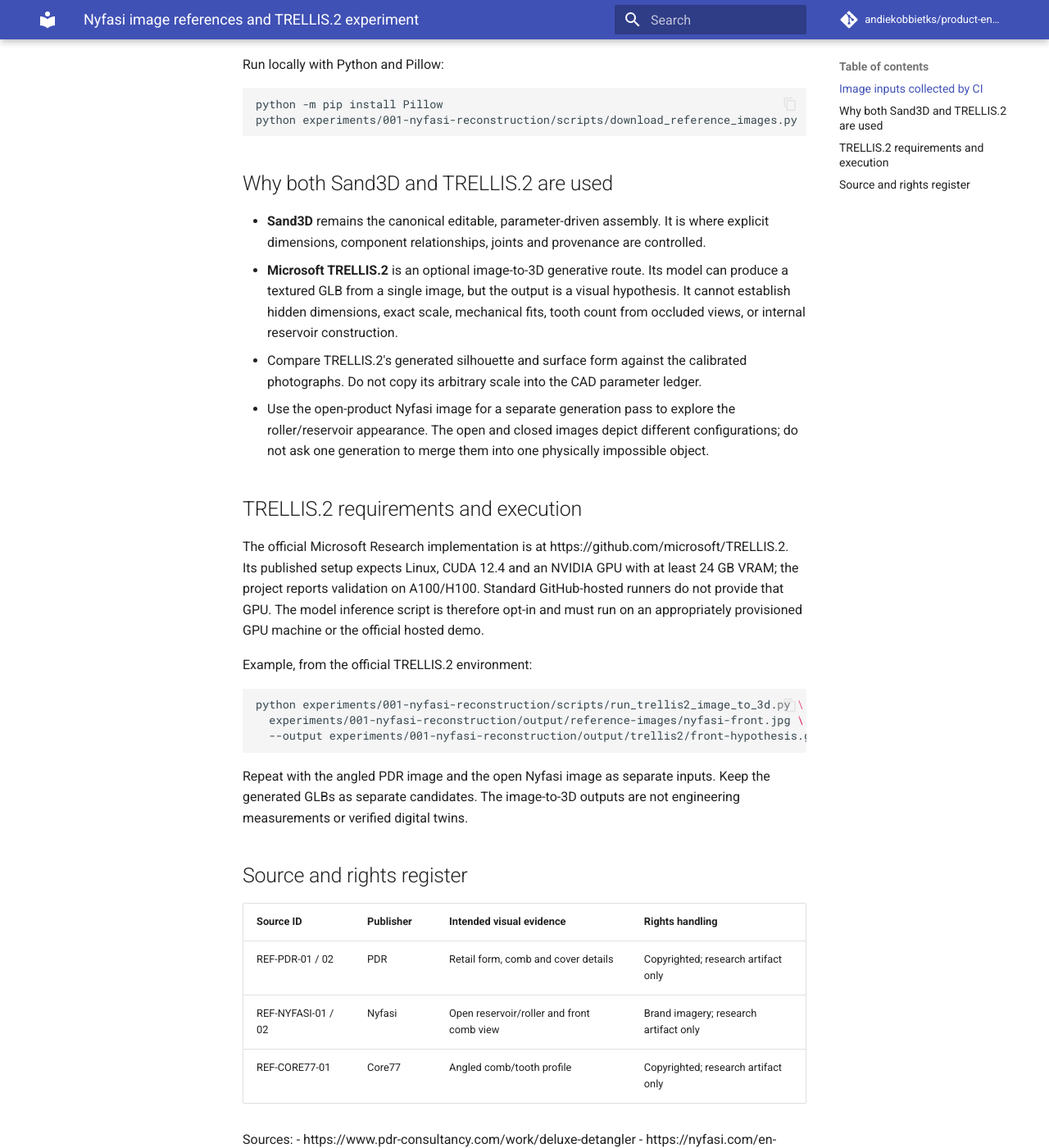
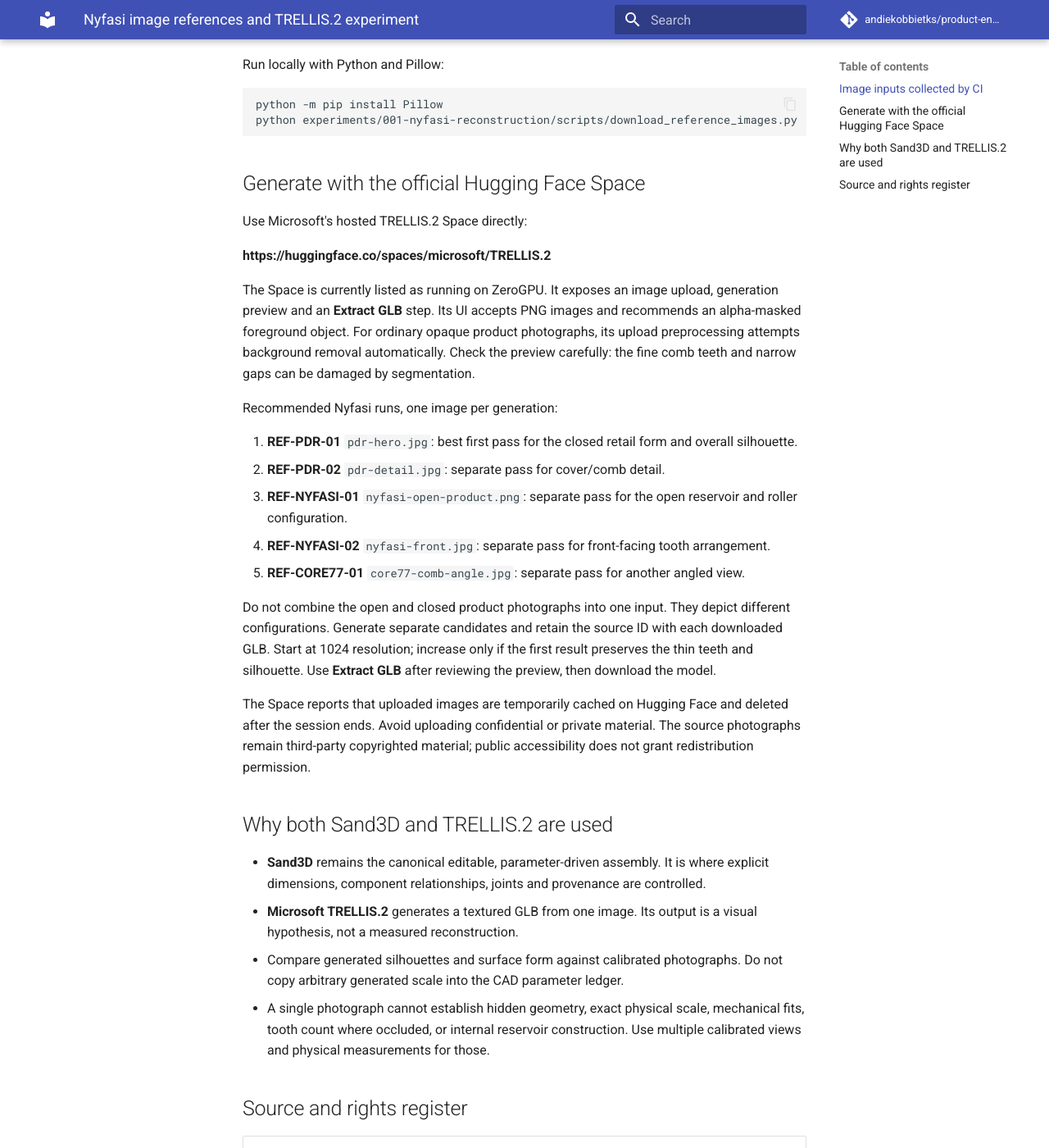
Before and after one commit to andiekobbietks/product-engineering-lab, an MkDocs documentation site: the page built from docs/experiments/nyfasi-image-to-3d.md, in a window 1280 px wide and 1400 px high, scrolled down 424 px. Shown: the whole window at 82% size. Built offline with MkDocs 1.6.1 and Material for MkDocs 9.7.7, drawn with Linux system fonts in a browser that asks for light colours; comment, search, counter and statistics services are not loaded; some of the changed text lies outside the part shown.

Commit message:
Document official Hugging Face TRELLIS.2 Space workflow

````diff
--- a/docs/experiments/nyfasi-image-to-3d.md
+++ b/docs/experiments/nyfasi-image-to-3d.md
@@ -11,26 +11,32 @@ python -m pip install Pillow
 python experiments/001-nyfasi-reconstruction/scripts/download_reference_images.py
 ```
 
+## Generate with the official Hugging Face Space
+
+Use Microsoft's hosted TRELLIS.2 Space directly:
+
+**https://huggingface.co/spaces/microsoft/TRELLIS.2**
+
+The Space is currently listed as running on ZeroGPU. It exposes an image upload, generation preview and an **Extract GLB** step. Its UI accepts PNG images and recommends an alpha-masked foreground object. For ordinary opaque product photographs, its upload preprocessing attempts background removal automatically. Check the preview carefully: the fine comb teeth and narrow gaps can be damaged by segmentation.
+
+Recommended Nyfasi runs, one image per generation:
+
+1. **REF-PDR-01** `pdr-hero.jpg`: best first pass for the closed retail form and overall silhouette.
+2. **REF-PDR-02** `pdr-detail.jpg`: separate pass for cover/comb detail.
+3. **REF-NYFASI-01** `nyfasi-open-product.png`: separate pass for the open reservoir and roller configuration.
+4. **REF-NYFASI-02** `nyfasi-front.jpg`: separate pass for front-facing tooth arrangement.
+5. **REF-CORE77-01** `core77-comb-angle.jpg`: separate pass for another angled view.
+
+Do not combine the open and closed product photographs into one input. They depict different configurations. Generate separate candidates and retain the source ID with each downloaded GLB. Start at 1024 resolution; increase only if the first result preserves the thin teeth and silhouette. Use **Extract GLB** after reviewing the preview, then download the model.
+
+The Space reports that uploaded images are temporarily cached on Hugging Face and deleted after the session ends. Avoid uploading confidential or private material. The source photographs remain third-party copyrighted material; public accessibility does not grant redistribution permission.
+
 ## Why both Sand3D and TRELLIS.2 are used
 
 - **Sand3D** remains the canonical editable, parameter-driven assembly. It is where explicit dimensions, component relationships, joints and provenance are controlled.
-- **Microsoft TRELLIS.2** is an optional image-to-3D generative route. Its model can produce a textured GLB from a single image, but the output is a visual hypothesis. It cannot establish hidden dimensions, exact scale, mechanical fits, tooth count from occluded views, or internal reservoir construction.
-- Compare TRELLIS.2's generated silhouette and surface form against the calibrated photographs. Do not copy its arbitrary scale into the CAD parameter ledger.
-- Use the open-product Nyfasi image for a separate generation pass to explore the roller/reservoir appearance. The open and closed images depict different configurations; do not ask one generation to merge them into one physically impossible object.
-
-## TRELLIS.2 requirements and execution
-
-The official Microsoft Research implementation is at https://github.com/microsoft/TRELLIS.2. Its published setup expects Linux, CUDA 12.4 and an NVIDIA GPU with at least 24 GB VRAM; the project reports validation on A100/H100. Standard GitHub-hosted runners do not provide that GPU. The model inference script is therefore opt-in and must run on an appropriately provisioned GPU machine or the official hosted demo.
-
-Example, from the official TRELLIS.2 environment:
-
-```bash
-python experiments/001-nyfasi-reconstruction/scripts/run_trellis2_image_to_3d.py \
-  experiments/001-nyfasi-reconstruction/output/reference-images/nyfasi-front.jpg \
-  --output experiments/001-nyfasi-reconstruction/output/trellis2/front-hypothesis.glb
-```
-
-Repeat with the angled PDR image and the open Nyfasi image as separate inputs. Keep the generated GLBs as separate candidates. The image-to-3D outputs are not engineering measurements or verified digital twins.
+- **Microsoft TRELLIS.2** generates a textured GLB from one image. Its output is a visual hypothesis, not a measured reconstruction.
+- Compare generated silhouettes and surface form against calibrated photographs. Do not copy arbitrary generated scale into the CAD parameter ledger.
+- A single photograph cannot establish hidden geometry, exact physical scale, mechanical fits, tooth count where occluded, or internal reservoir construction. Use multiple calibrated views and physical measurements for those.
 
 ## Source and rights register
 
@@ -41,6 +47,9 @@ Repeat with the angled PDR image and the open Nyfasi image as separate inputs. K
 | REF-CORE77-01 | Core77 | Angled comb/tooth profile | Copyrighted; research artifact only |
 
 Sources:
+- https://www.microsoft.com/en-us/research/workbench/project/trellis
+- https://huggingface.co/spaces/microsoft/TRELLIS.2
+- https://www.github.com/microsoft/TRELLIS.2
 - https://www.pdr-consultancy.com/work/deluxe-detangler
 - https://nyfasi.com/en-us/products/deluxe-detangler
 - https://www.core77.com/posts/126476
````
